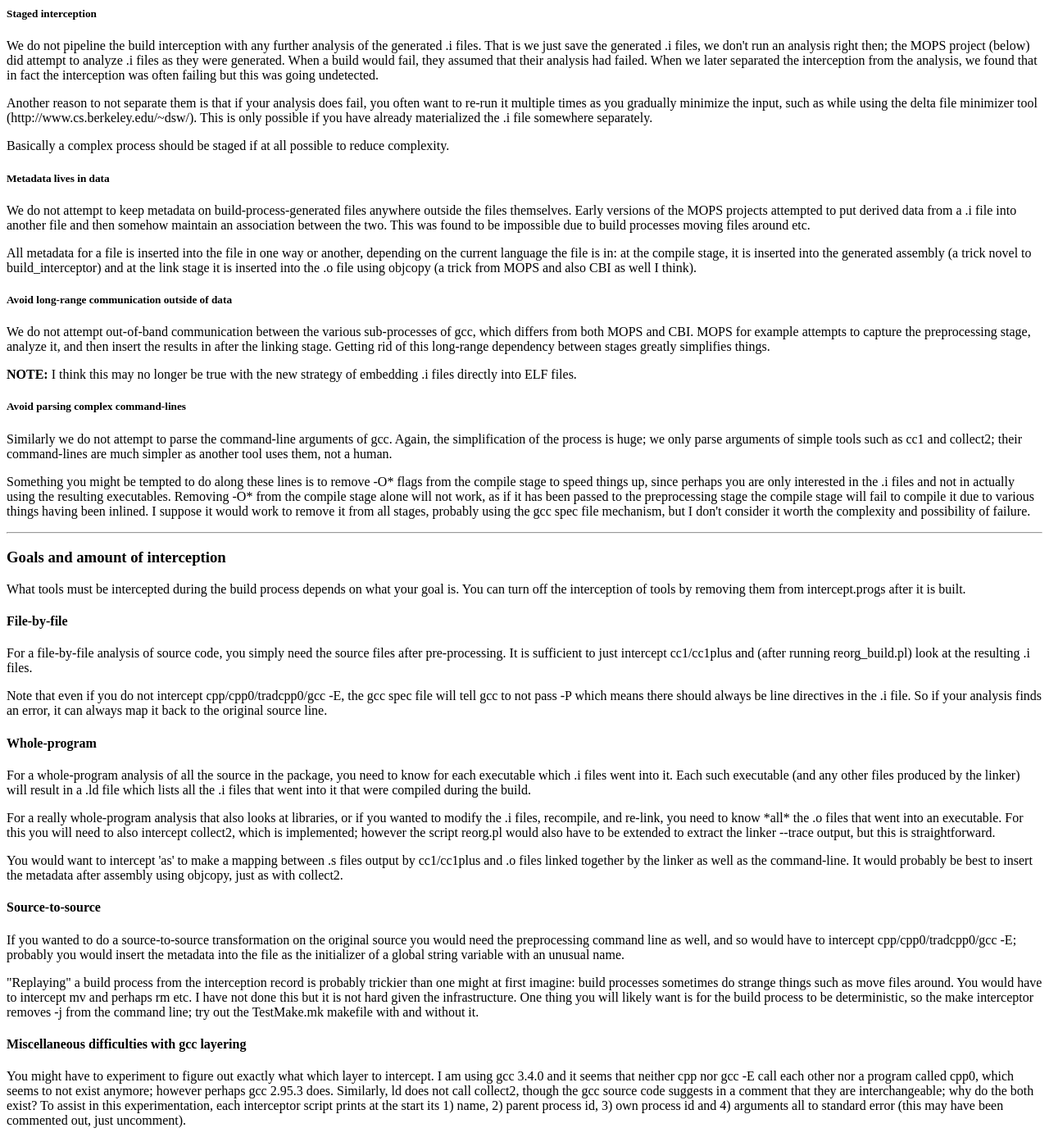
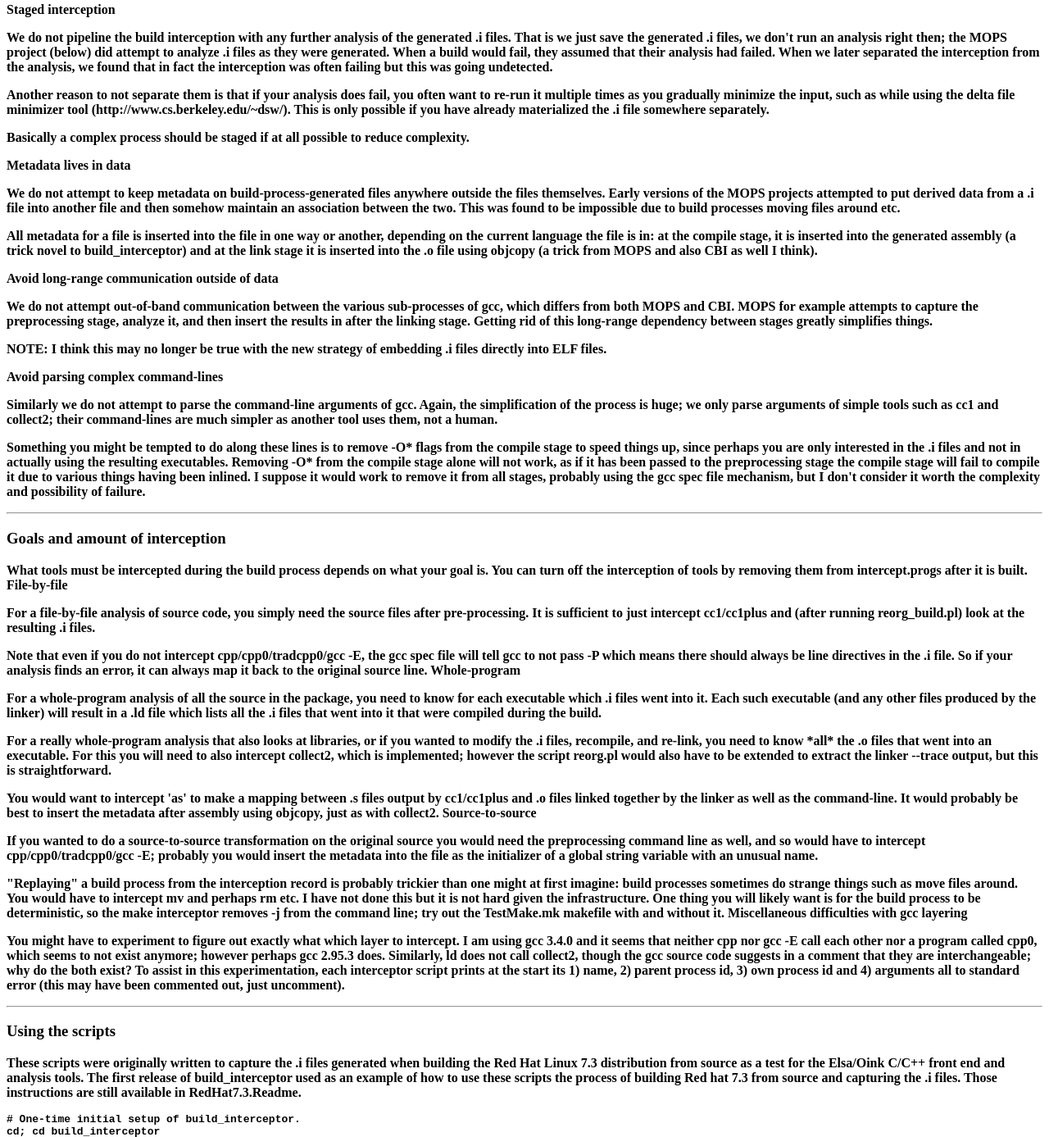
Before and after one commit to dsw/build-interceptor, a plain HTML site: page www/index.html in a window 1280 px wide. Shown: the part 1499-2886 px from the top of the page at 82% size. Drawn offline with Linux system fonts and the light colour scheme.

Commit message:
more messing with tags for the site
git-svn-id: http://build-interceptor.tigris.org/svn/build-interceptor/trunk@158 8700b9f2-3af6-0310-88e9-a4e0a7708a09

```diff
--- a/www/index.html
+++ b/www/index.html
@@ -164,7 +164,7 @@ what went wrong or even if something went wrong.  The number one
 concern of the design is therefore to keep things as simple and
 non-intrusive as possible.
 
-<h5>Staged interception</h5>
+<p><b>Staged interception<b>
 
 <p>We do not pipeline the build interception with any further analysis
 of the generated .i files.  That is we just save the generated .i
@@ -183,7 +183,7 @@ already materialized the .i file somewhere separately.
 <p>Basically a complex process should be staged if at all possible to
 reduce complexity.
 
-<h5>Metadata lives in data</h5>
+<p><b>Metadata lives in data<b>
 
 <p>We do not attempt to keep metadata on build-process-generated files
 anywhere outside the files themselves.  Early versions of the MOPS
@@ -199,7 +199,7 @@ novel to build_interceptor) and at the link stage it is inserted into
 the .o file using objcopy (a trick from MOPS and also CBI as well I
 think).
 
-<h5>Avoid long-range communication outside of data</h5>
+<p><b>Avoid long-range communication outside of data<b>
 
 <p>We do not attempt out-of-band communication between the various
 sub-processes of gcc, which differs from both MOPS and CBI.  MOPS for
@@ -210,7 +210,7 @@ this long-range dependency between stages greatly simplifies things.
 <p><b>NOTE:</b> I think this may no longer be true with the new
 strategy of embedding .i files directly into ELF files.
 
-<h5>Avoid parsing complex command-lines</h5>
+<p><b>Avoid parsing complex command-lines<b>
 
 <p>Similarly we do not attempt to parse the command-line arguments
 of gcc.  Again, the simplification of the process is huge; we only
@@ -235,7 +235,7 @@ worth the complexity and possibility of failure.
 what your goal is.  You can turn off the interception of tools by
 removing them from intercept.progs after it is built.
 
-<h4>File-by-file</h4>
+<b>File-by-file</b>
 
 <p>For a file-by-file analysis of source code, you simply need the source
 files after pre-processing.  It is sufficient to just intercept
@@ -247,7 +247,7 @@ gcc spec file will tell gcc to not pass -P which means there should
 always be line directives in the .i file.  So if your analysis finds
 an error, it can always map it back to the original source line.
 
-<h4>Whole-program</h4>
+<b>Whole-program</b>
 
 <p>For a whole-program analysis of all the source in the package, you
 need to know for each executable which .i files went into it.  Each
@@ -267,7 +267,7 @@ output by cc1/cc1plus and .o files linked together by the linker as
 well as the command-line.  It would probably be best to insert the
 metadata after assembly using objcopy, just as with collect2.
 
-<h4>Source-to-source</h4>
+<b>Source-to-source</b>
 
 <p>If you wanted to do a source-to-source transformation on the
 original source you would need the preprocessing command line as well,
@@ -284,7 +284,7 @@ process to be deterministic, so the make interceptor removes -j from
 the command line; try out the TestMake.mk makefile with and without
 it.
 
-<h4>Miscellaneous difficulties with gcc layering</h4>
+<b>Miscellaneous difficulties with gcc layering</b>
 
 <p>You might have to experiment to figure out exactly what which layer to
 intercept.  I am using gcc 3.4.0 and it seems that neither cpp nor gcc
@@ -377,7 +377,7 @@ cd; cd build_interceptor
 
 </pre>
 
-<h4>Files</h4>
+<b>Files</b>
 
 <p>To simplify things, the scripts make some assumptions about what files
 and directories are where.  I list them here; all are assumed to be
```
